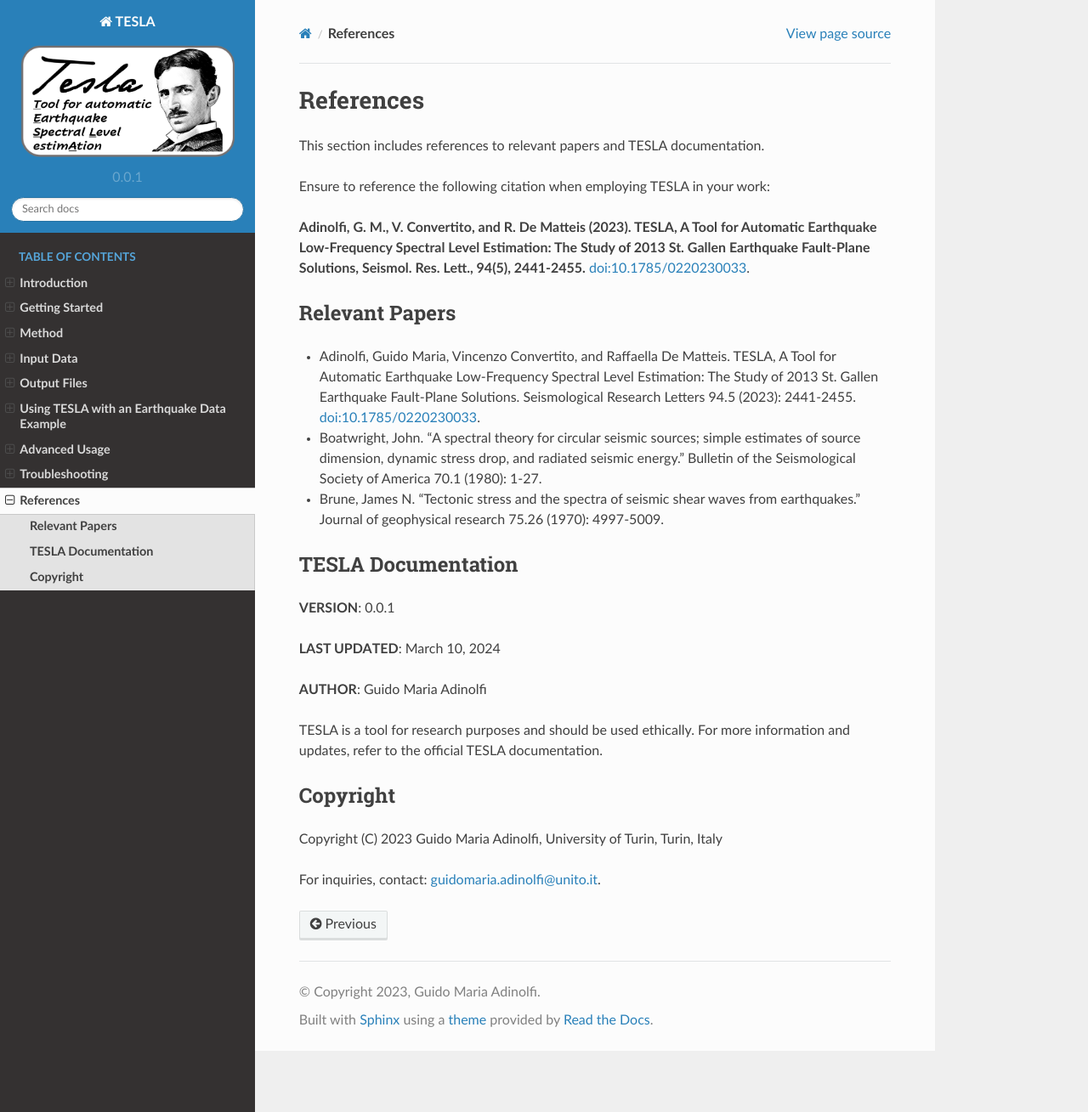
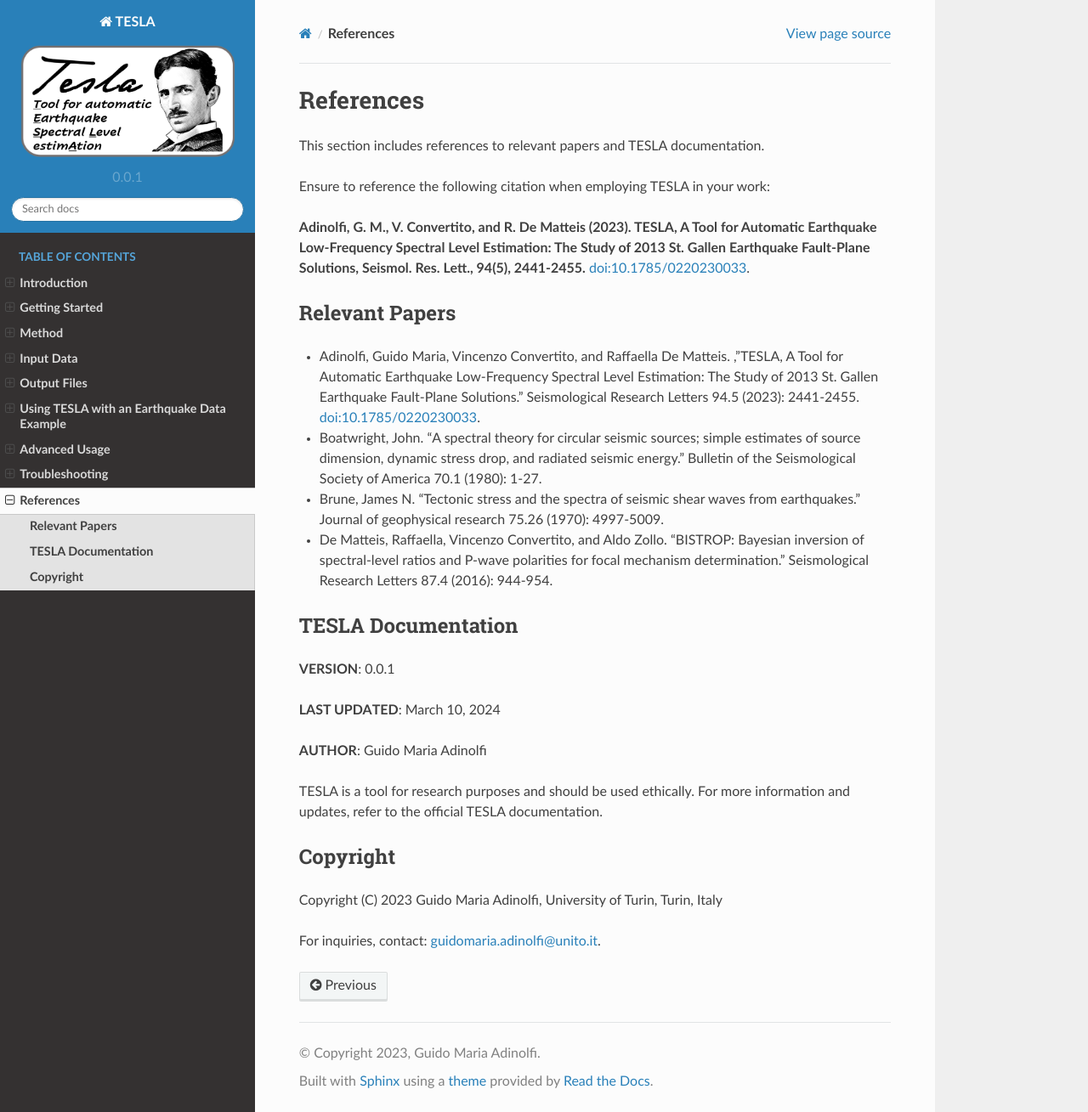
Before and after one commit to DrGMA/TESLA, a Sphinx documentation site: the page built from docs/source/html/references.rst, in a window 1280 px wide and 1309 px high. Shown: the whole window at 85% size. Built offline with Sphinx 7.4.7 and the Read the Docs theme 2.0.0, drawn with Linux system fonts in a browser that asks for light colours.

Commit message:
Update references.rst

```diff
--- a/docs/source/html/references.rst
+++ b/docs/source/html/references.rst
@@ -10,12 +10,13 @@
 **Relevant Papers**
 -------------------
 
-- Adinolfi, Guido Maria, Vincenzo Convertito, and Raffaella De Matteis. TESLA, A Tool for Automatic Earthquake Low‐Frequency Spectral Level Estimation: The Study of 2013 St. Gallen Earthquake Fault‐Plane Solutions. Seismological Research Letters 94.5 (2023): 2441-2455. `doi:10.1785/0220230033 <https://doi.org/10.1785/0220230033>`_.
+- Adinolfi, Guido Maria, Vincenzo Convertito, and Raffaella De Matteis. ,"TESLA, A Tool for Automatic Earthquake Low‐Frequency Spectral Level Estimation: The Study of 2013 St. Gallen Earthquake Fault‐Plane Solutions." Seismological Research Letters 94.5 (2023): 2441-2455. `doi:10.1785/0220230033 <https://doi.org/10.1785/0220230033>`_.
 
 - Boatwright, John. "A spectral theory for circular seismic sources; simple estimates of source dimension, dynamic stress drop, and radiated seismic energy." Bulletin of the Seismological Society of America 70.1 (1980): 1-27.
 
 - Brune, James N. "Tectonic stress and the spectra of seismic shear waves from earthquakes." Journal of geophysical research 75.26 (1970): 4997-5009.
 
+- De Matteis, Raffaella, Vincenzo Convertito, and Aldo Zollo. "BISTROP: Bayesian inversion of spectral‐level ratios and P‐wave polarities for focal mechanism determination." Seismological Research Letters 87.4 (2016): 944-954.
 
 **TESLA Documentation**
 -----------------------
```
